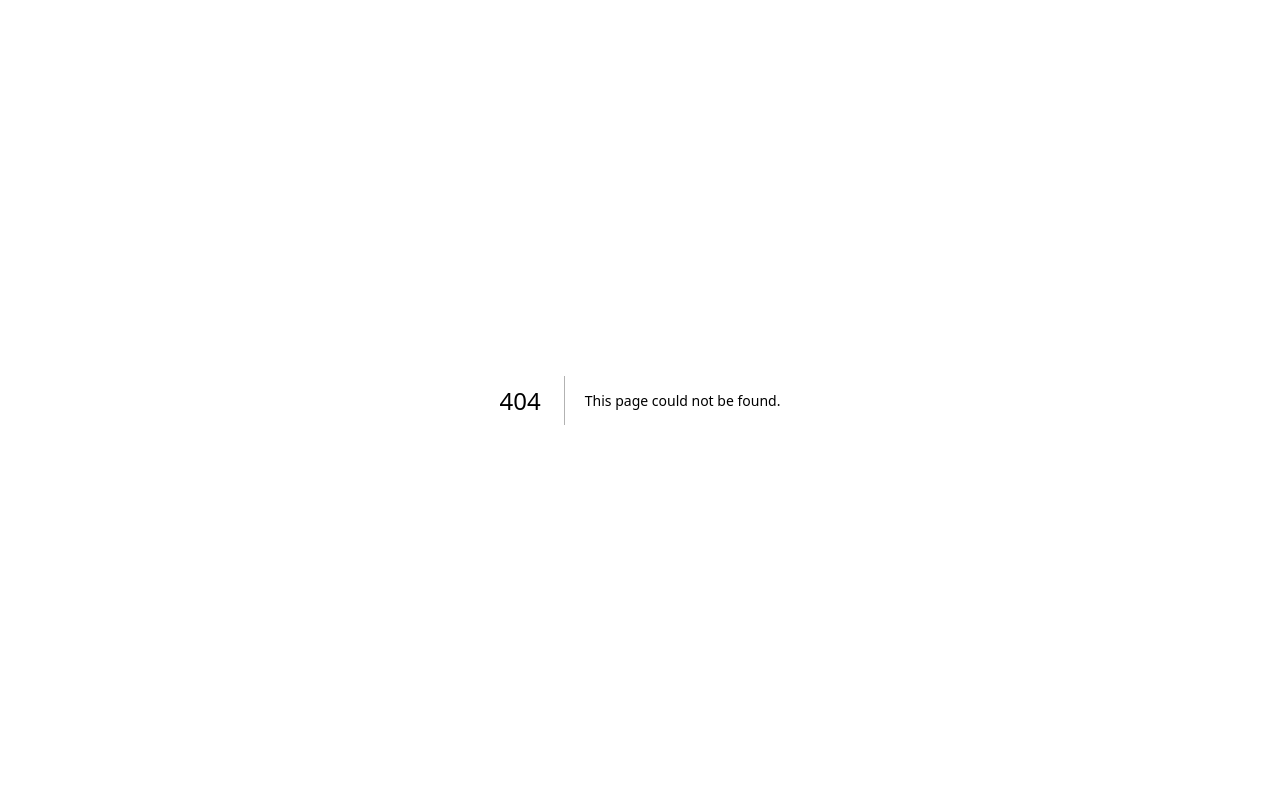
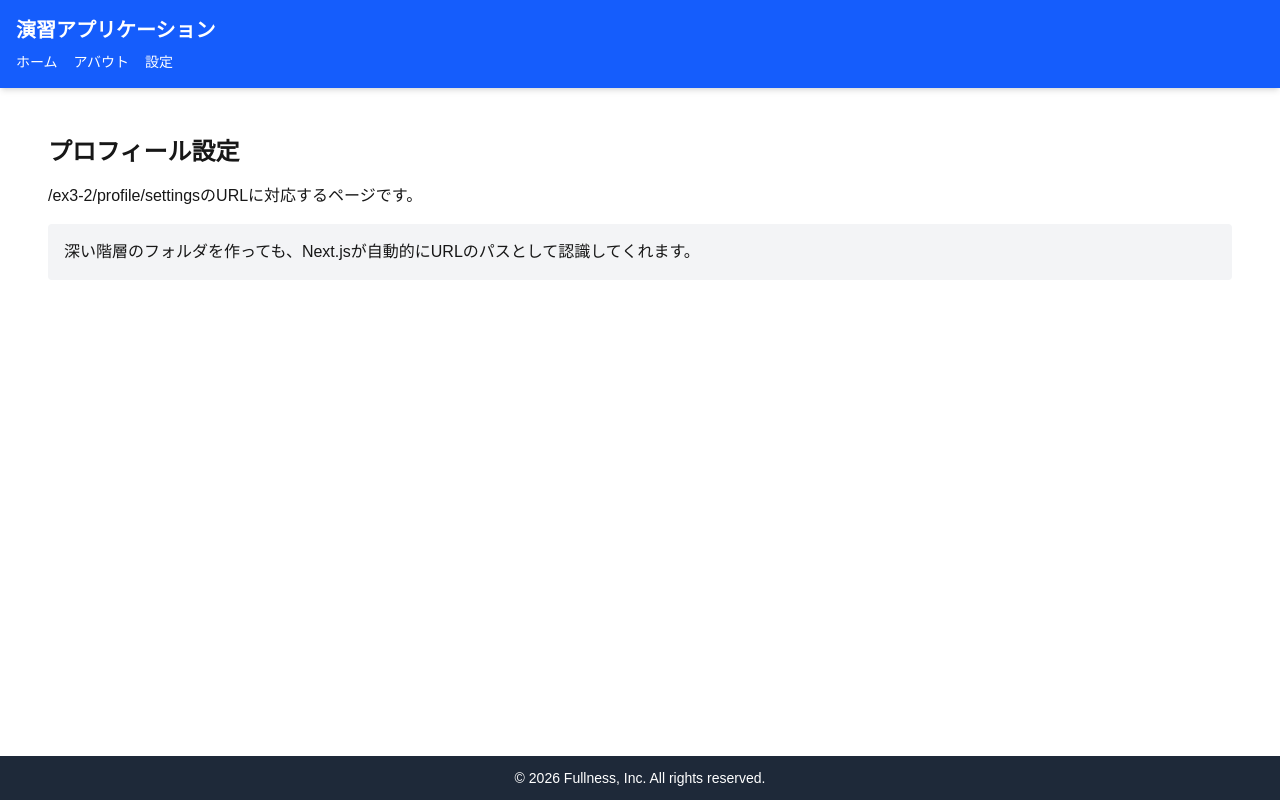
Before and after one commit to fullness-MFurukawa/TS-Frontend-Exercise, a Next.js app: page /ex3-2/profile/setting in a window 1280 px wide. Before the commit this address had no page. Built offline with nearby package versions, Linux system fonts and the light colour scheme.

Commit message:
演習3-2 Rootレイアウト

```diff
--- /dev/null
+++ b/app/ex3-2/about/page.tsx
@@ -0,0 +1,13 @@
+/**
+ * 演習 3-2 Rootレイアウトを作成する
+ * アバウトページ
+ */
+export default function AboutPage() {
+  return (
+    <main className="p-8">
+      <h1 className="text-2xl font-bold mb-4">アバウトページ</h1>
+      <p>/ex3-2/aboutのURLに対応するページです。</p>
+      <p>Next.jsのファイルベースルーティングによって表示されています。</p>
+    </main>
+  );
+}
--- /dev/null
+++ b/app/ex3-2/profile/setting/page.tsx
@@ -0,0 +1,15 @@
+/**
+ * 演習 3-2 Rootレイアウトを作成する
+ * 設定ページ
+ */
+export default function ProfileSettingsPage() {
+  return (
+    <main className="p-8">
+      <h1 className="text-2xl font-bold mb-4">プロフィール設定</h1>
+      <p>/ex3-2/profile/settingsのURLに対応するページです。</p>
+      <div className="mt-4 p-4 bg-gray-100 rounded">
+        <p>深い階層のフォルダを作っても、Next.jsが自動的にURLのパスとして認識してくれます。</p>
+      </div>
+    </main>
+  );
+}
--- a/app/layout.tsx
+++ b/app/layout.tsx
@@ -1,33 +1,54 @@
-import type { Metadata } from "next";
-import { Geist, Geist_Mono } from "next/font/google";
+/**
+ * 演習 3-2 Rootレイアウトを作成する
+ * Rootレイアウト（全ページ共通の枠組み）
+ */
+
+// app/layout.tsx
+// グローバルなCSSを読み込む（Tailwind CSSなどを適用するため）
 import "./globals.css";
 
-const geistSans = Geist({
-  variable: "--font-geist-sans",
-  subsets: ["latin"],
-});
-
-const geistMono = Geist_Mono({
-  variable: "--font-geist-mono",
-  subsets: ["latin"],
-});
-
-export const metadata: Metadata = {
-  title: "Create Next App",
-  description: "Generated by create next app",
+// metadata はページのタイトルなどを設定するNext.jsの機能です（今回はそのまま使用します）
+export const metadata = {
+  title: "React & Next.js フロントエンド開発",
+  description: "3-4. Next.jsの画面構成(App Router)",
 };
 
+// RootLayoutコンポーネント
+// { children } に各ページ (page.tsx) の内容が自動的にはめ込まれます
 export default function RootLayout({
   children,
-}: Readonly<{
+}: {
   children: React.ReactNode;
-}>) {
+}) {
   return (
-    <html
-      lang="en"
-      className={`${geistSans.variable} ${geistMono.variable} h-full antialiased`}
-    >
-      <body className="min-h-full flex flex-col">{children}</body>
+    <html lang="ja">
+      <body className="flex flex-col min-h-screen">
+
+        {/* === ここから：全ページ共通のヘッダー === */}
+        <header className="bg-blue-600 text-white p-4 shadow-md">
+          <div className="container mx-auto">
+            <h1 className="text-xl font-bold">演習アプリケーション</h1>
+            <nav className="mt-2 text-sm flex gap-4">
+              <a href="/" className="hover:underline">ホーム</a>
+              <a href="/ex3-2/about" className="hover:underline">アバウト</a>
+              <a href="/ex3-2/profile/setting" className="hover:underline">設定</a>
+            </nav>
+          </div>
+        </header>
+        {/* === ここまで：ヘッダー === */}
+
+        {/* === ここに各ページのコンテンツ (page.tsx) が入る === */}
+        <main className="flex-grow container mx-auto p-4">
+          {children}
+        </main>
+
+        {/* === ここから：全ページ共通のフッター === */}
+        <footer className="bg-gray-800 text-white text-center p-3 text-sm">
+          © 2026 Fullness, Inc. All rights reserved.
+        </footer>
+        {/* === ここまで：フッター === */}
+
+      </body>
     </html>
   );
 }
--- a/app/page.tsx
+++ b/app/page.tsx
@@ -1,4 +1,4 @@
-import { WelcomeMessage } from "@/components/ex3-1/WelcomeMessage";
+import WelcomeMessage from "@/components/ex3-1/WelcomeMessage";
 
 export default function Home() {
   return (
```
